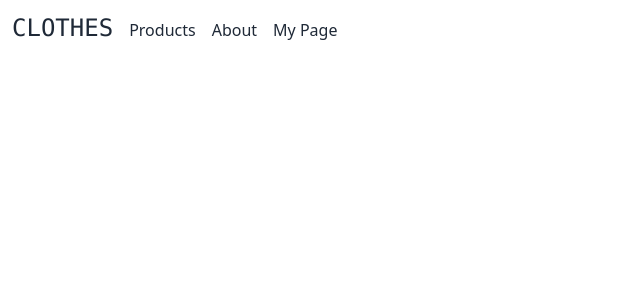
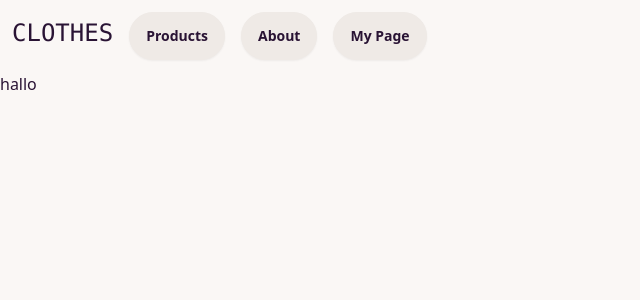
Before and after one commit to Mlaurgaard/vue-prios-term-two, a Vue app: page / in a window 1280 px wide. Shown: the top 300 px of the page, without its empty margins (0-640 px from the left). Built offline with nearby package versions, Linux system fonts and the light colour scheme.

Commit message:
Minor fixes
Router problem fixed. (typos in index.js)
Added daisyui themes to tailwind config file.
Started adding classes to navbar elements.

```diff
--- a/index.html
+++ b/index.html
@@ -1,5 +1,5 @@
 <!DOCTYPE html>
-<html lang="en" data-theme="">
+<html lang="en" data-theme="cupcake">
   <head>
     <meta charset="UTF-8" />
     <link rel="icon" href="/favicon.ico" />
--- a/src/components/layout/NavBar.vue
+++ b/src/components/layout/NavBar.vue
@@ -1,10 +1,12 @@
 <template>
-  <nav class="flex">
+  <nav class="flex w-full">
     <div class="p-3 space-x-4">
-      <RouterLink class="font-mono text-2xl" to="/">CLOTHES</RouterLink>
-      <RouterLink class="" to="/ProductsView">Products</RouterLink>
-      <RouterLink class="" to="/AboutView">About</RouterLink>
-      <RouterLink class="" to="/UserView">My Page</RouterLink>
+      <RouterLink class="font-mono text-2xl" to="/" role="button"
+        >CLOTHES</RouterLink
+      >
+      <RouterLink class="btn" to="/products" role="button">Products</RouterLink>
+      <RouterLink class="btn" to="/about" role="button">About</RouterLink>
+      <RouterLink class="btn" to="/user" role="button">My Page</RouterLink>
     </div>
   </nav>
 </template>
--- a/src/router/index.js
+++ b/src/router/index.js
@@ -13,18 +13,18 @@ const router = createRouter({
       component: HomeView,
     },
     {
-      path: "/src/views/ProductsView",
-      name: "Products",
+      path: "/products",
+      name: "products",
       component: ProductsView,
     },
     {
-      path: "/src/views/AboutView",
-      name: "About",
+      path: "/about",
+      name: "about",
       component: AboutView,
     },
     {
-      path: "/src/views/UserView",
-      name: "User",
+      path: "/user",
+      name: "user",
       component: UserView,
     },
   ],
--- a/src/views/AboutView.vue
+++ b/src/views/AboutView.vue
@@ -1,3 +1 @@
-<template>
-  <div></div>
-</template>
+<template></template>
--- a/src/views/HomeView.vue
+++ b/src/views/HomeView.vue
@@ -1 +1 @@
-<template></template>
+<template><div>hallo</div></template>
--- a/src/views/UserView.vue
+++ b/src/views/UserView.vue
@@ -1,3 +1,3 @@
 <template>
-  <div></div>
+  <div>okokok</div>
 </template>
--- a/tailwind.config.js
+++ b/tailwind.config.js
@@ -4,5 +4,8 @@ module.exports = {
   theme: {
     extend: {},
   },
+  daisyui: {
+    themes: ["light", "dark", "cupcake", "forest"],
+  },
   plugins: [require("daisyui")],
 };
```
